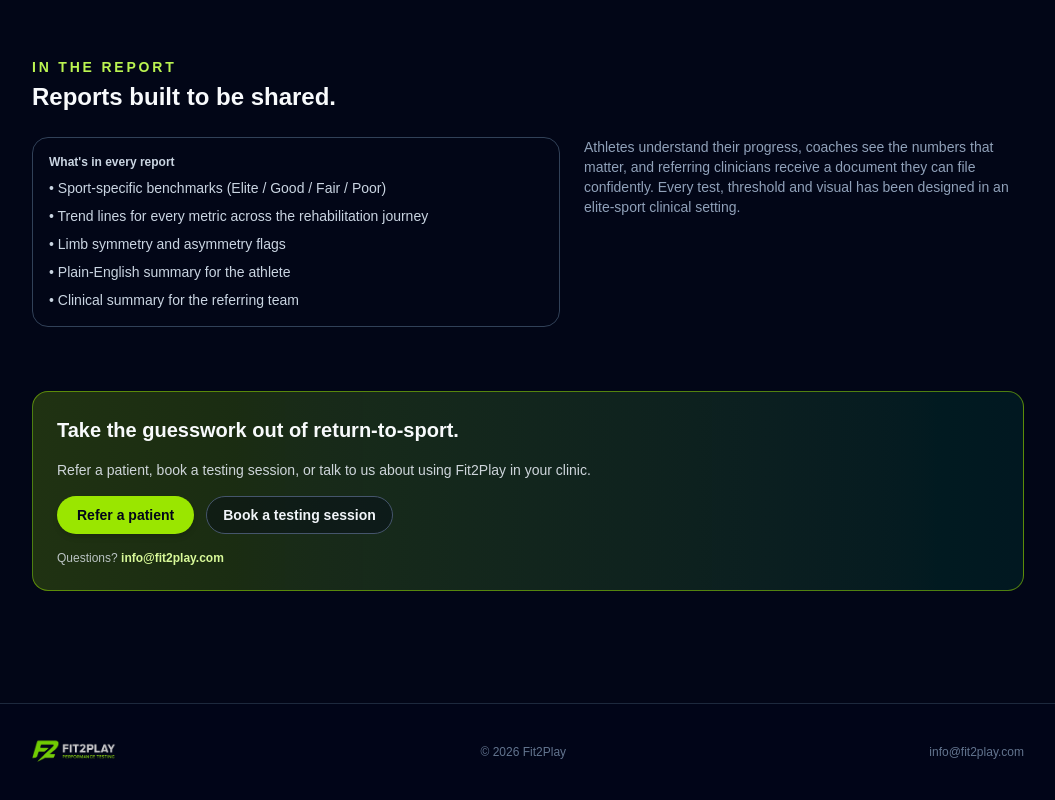
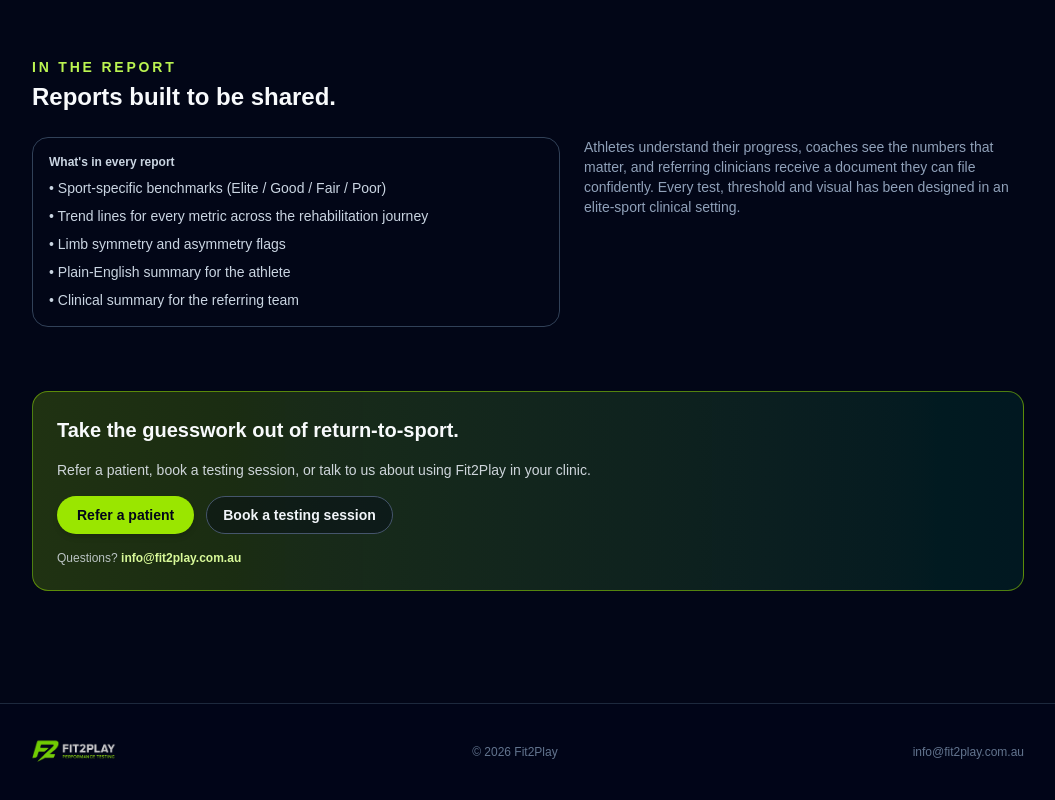
Before and after one commit to brettcolinfletcher-cmyk/fit2play, a Next.js app: page / in a window 1280 px wide. Shown: the part 1650-2450 px from the top of the page, without its empty margins (112-1167 px from the left). Built offline with nearby package versions, Linux system fonts and the light colour scheme.

Commit message:
fix: email addresses to .com.au, og:url to correct domain

```diff
--- a/app/layout.tsx
+++ b/app/layout.tsx
@@ -23,7 +23,7 @@ export const metadata: Metadata = {
   openGraph: {
     title: "Fit2Play — Return-to-Sport Intelligence",
     description: "Objective return-to-sport testing for high-performance athletes. 1080 Motion and Hawkins force plate data in one performance dashboard.",
-    url: "https://fit2play.io",
+    url: "https://www.fit2perform.com.au",
     siteName: "Fit2Play",
     images: [{ url: "/logo_full_original.png", width: 1200, height: 630 }],
     type: "website",
--- a/app/page.tsx
+++ b/app/page.tsx
@@ -5,11 +5,11 @@ import Image from "next/image";
 import { useState } from "react";
 
 const MAIL_REFER =
-  "mailto:info@fit2play.com?subject=Patient%20referral";
+  "mailto:info@fit2play.com.au?subject=Patient%20referral";
 const MAIL_BOOK =
-  "mailto:info@fit2play.com?subject=Testing%20session%20booking";
+  "mailto:info@fit2play.com.au?subject=Testing%20session%20booking";
 const MAIL_TOUCH =
-  "mailto:info@fit2play.com?subject=Fit2Play%20enquiry";
+  "mailto:info@fit2play.com.au?subject=Fit2Play%20enquiry";
 
 export default function HomePage() {
   const [menuOpen, setMenuOpen] = useState(false);
@@ -300,8 +300,8 @@ export default function HomePage() {
             </div>
             <p className="text-xs text-slate-200/80">
               Questions?{" "}
-              <a href="mailto:info@fit2play.com" className="font-semibold text-lime-200 hover:text-lime-100">
-                info@fit2play.com
+              <a href="mailto:info@fit2play.com.au" className="font-semibold text-lime-200 hover:text-lime-100">
+                info@fit2play.com.au
               </a>
             </p>
           </div>
@@ -320,8 +320,8 @@ export default function HomePage() {
             />
           </Link>
           <p>© {new Date().getFullYear()} Fit2Play</p>
-          <a href="mailto:info@fit2play.com" className="hover:text-lime-400">
-            info@fit2play.com
+          <a href="mailto:info@fit2play.com.au" className="hover:text-lime-400">
+            info@fit2play.com.au
           </a>
         </div>
       </footer>
```
